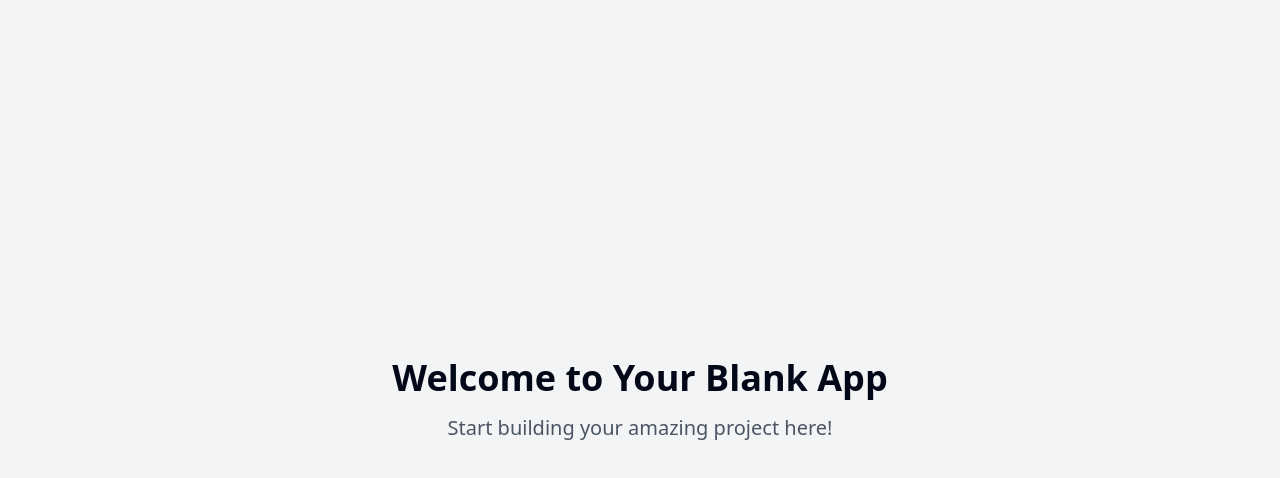
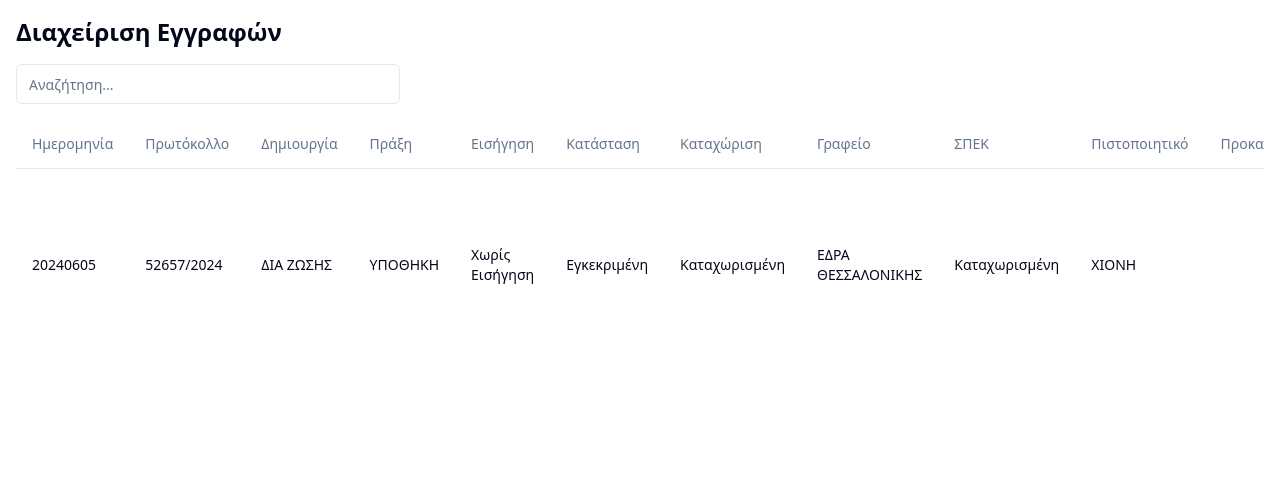
Before and after one commit to pkakajohn/spek-13aa1fc3, a React (Vite) app: page / in a window 1280 px wide. Shown: the top 478 px of the page. Built offline with nearby package versions, Linux system fonts and the light colour scheme.

Commit message:
Implement React application
This commit implements a React application based on the provided prompt.  Further details on the specific implementation are not included in this commit message.

```diff
--- a/src/pages/Index.tsx
+++ b/src/pages/Index.tsx
@@ -1,11 +1,174 @@
-// Update this page (the content is just a fallback if you fail to update the page)
+
+import { useState } from "react";
+import {
+  Table,
+  TableBody,
+  TableCell,
+  TableHead,
+  TableHeader,
+  TableRow,
+} from "@/components/ui/table";
+import { Input } from "@/components/ui/input";
+import { Button } from "@/components/ui/button";
+import { toast } from "@/hooks/use-toast";
+
+interface Record {
+  date: string;
+  protocol: string;
+  creation: string;
+  action: string;
+  suggestion: string;
+  status: string;
+  registration: string;
+  office: string;
+  spekStatus: string;
+  certificate: string;
+  preRegistrar: string;
+  manual: string;
+  notes: string;
+}
 
 const Index = () => {
+  const [records, setRecords] = useState<Record[]>([
+    {
+      date: "20240605",
+      protocol: "52657/2024",
+      creation: "ΔΙΑ ΖΩΣΗΣ",
+      action: "ΥΠΟΘΗΚΗ",
+      suggestion: "Χωρίς Εισήγηση",
+      status: "Εγκεκριμένη",
+      registration: "Καταχωρισμένη",
+      office: "ΕΔΡΑ ΘΕΣΣΑΛΟΝΙΚΗΣ",
+      spekStatus: "Καταχωρισμένη",
+      certificate: "ΧΙΟΝΗ",
+      preRegistrar: "",
+      manual: "134",
+      notes: "ΕΓΓΡΑΦΗ ΥΠΟΘΗΚΗΣ ΣΥΜΦΩΝΑ ΜΕ ΤΟ ΑΡΘΡΟ 1262 ΤΟΥ ΑΣΤΙΚΟΥ ΚΩΔΙΚΑ",
+    },
+    // Add more initial records here
+  ]);
+
+  const [searchTerm, setSearchTerm] = useState("");
+  const [newRecord, setNewRecord] = useState<Record>({
+    date: "",
+    protocol: "",
+    creation: "",
+    action: "",
+    suggestion: "",
+    status: "",
+    registration: "",
+    office: "",
+    spekStatus: "",
+    certificate: "",
+    preRegistrar: "",
+    manual: "",
+    notes: "",
+  });
+
+  const handleSearch = (event: React.ChangeEvent<HTMLInputElement>) => {
+    setSearchTerm(event.target.value);
+  };
+
+  const filteredRecords = records.filter((record) =>
+    Object.values(record).some((value) =>
+      value.toLowerCase().includes(searchTerm.toLowerCase())
+    )
+  );
+
+  const handleAddRecord = () => {
+    setRecords([...records, newRecord]);
+    setNewRecord({
+      date: "",
+      protocol: "",
+      creation: "",
+      action: "",
+      suggestion: "",
+      status: "",
+      registration: "",
+      office: "",
+      spekStatus: "",
+      certificate: "",
+      preRegistrar: "",
+      manual: "",
+      notes: "",
+    });
+    toast({
+      title: "Επιτυχία",
+      description: "Η εγγραφή προστέθηκε επιτυχώς",
+    });
+  };
+
+  const handleDeleteRecord = (index: number) => {
+    const updatedRecords = records.filter((_, i) => i !== index);
+    setRecords(updatedRecords);
+    toast({
+      title: "Επιτυχία",
+      description: "Η εγγραφή διαγράφηκε επιτυχώς",
+    });
+  };
+
   return (
-    <div className="min-h-screen flex items-center justify-center bg-gray-100">
-      <div className="text-center">
-        <h1 className="text-4xl font-bold mb-4">Welcome to Your Blank App</h1>
-        <p className="text-xl text-gray-600">Start building your amazing project here!</p>
+    <div className="container mx-auto p-4">
+      <h1 className="text-2xl font-bold mb-4">Διαχείριση Εγγραφών</h1>
+
+      <div className="mb-4">
+        <Input
+          placeholder="Αναζήτηση..."
+          value={searchTerm}
+          onChange={handleSearch}
+          className="max-w-sm"
+        />
+      </div>
+
+      <div className="overflow-x-auto">
+        <Table>
+          <TableHeader>
+            <TableRow>
+              <TableHead>Ημερομηνία</TableHead>
+              <TableHead>Πρωτόκολλο</TableHead>
+              <TableHead>Δημιουργία</TableHead>
+              <TableHead>Πράξη</TableHead>
+              <TableHead>Εισήγηση</TableHead>
+              <TableHead>Κατάσταση</TableHead>
+              <TableHead>Καταχώριση</TableHead>
+              <TableHead>Γραφείο</TableHead>
+              <TableHead>ΣΠΕΚ</TableHead>
+              <TableHead>Πιστοποιητικό</TableHead>
+              <TableHead>Προκαταχωριστής</TableHead>
+              <TableHead>Εγχειρίδιο</TableHead>
+              <TableHead>Σημειώσεις</TableHead>
+              <TableHead>Ενέργειες</TableHead>
+            </TableRow>
+          </TableHeader>
+          <TableBody>
+            {filteredRecords.map((record, index) => (
+              <TableRow key={index}>
+                <TableCell>{record.date}</TableCell>
+                <TableCell>{record.protocol}</TableCell>
+                <TableCell>{record.creation}</TableCell>
+                <TableCell>{record.action}</TableCell>
+                <TableCell>{record.suggestion}</TableCell>
+                <TableCell>{record.status}</TableCell>
+                <TableCell>{record.registration}</TableCell>
+                <TableCell>{record.office}</TableCell>
+                <TableCell>{record.spekStatus}</TableCell>
+                <TableCell>{record.certificate}</TableCell>
+                <TableCell>{record.preRegistrar}</TableCell>
+                <TableCell>{record.manual}</TableCell>
+                <TableCell>{record.notes}</TableCell>
+                <TableCell>
+                  <Button
+                    variant="destructive"
+                    onClick={() => handleDeleteRecord(index)}
+                    size="sm"
+                  >
+                    Διαγραφή
+                  </Button>
+                </TableCell>
+              </TableRow>
+            ))}
+          </TableBody>
+        </Table>
       </div>
     </div>
   );
```
